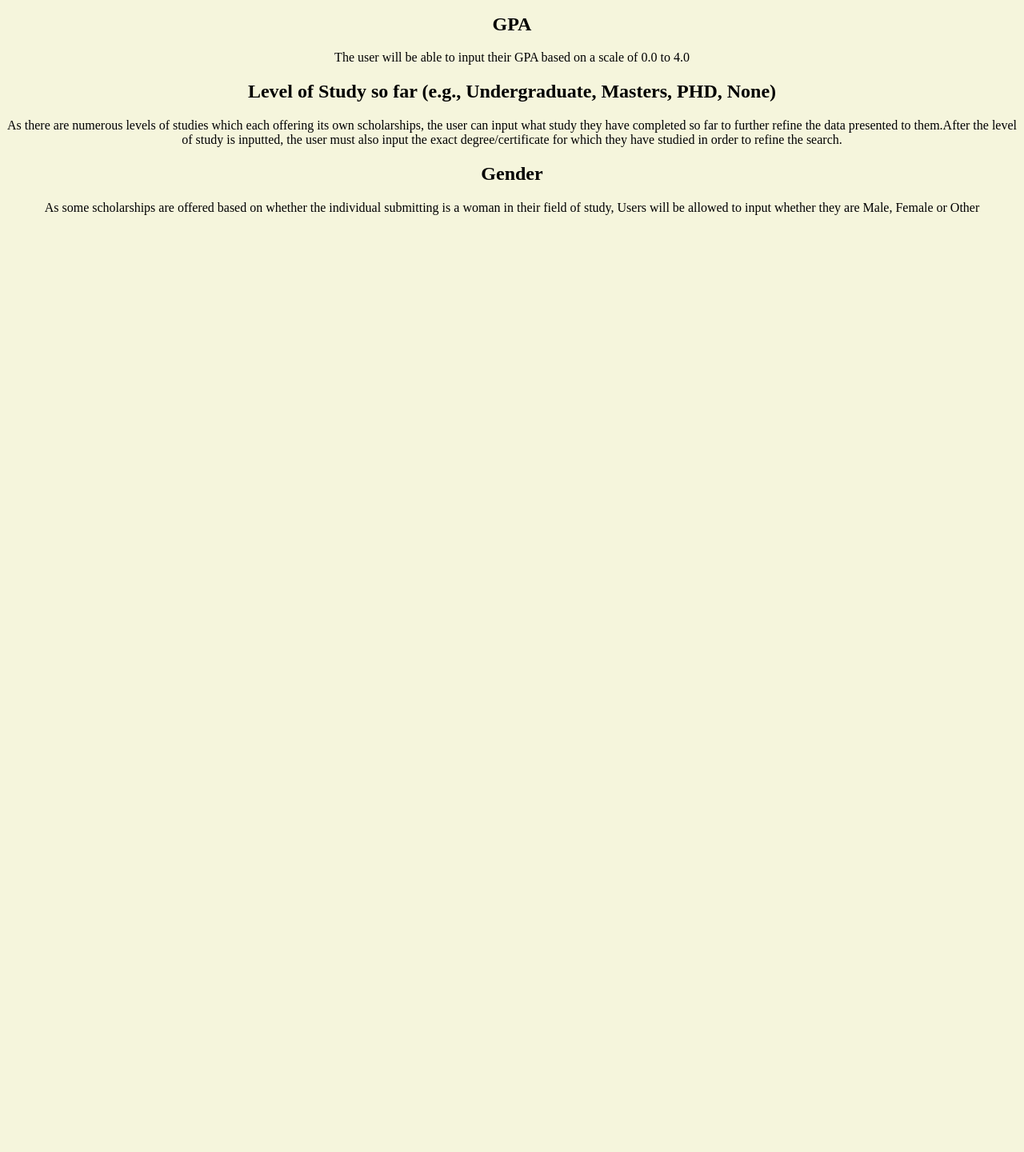
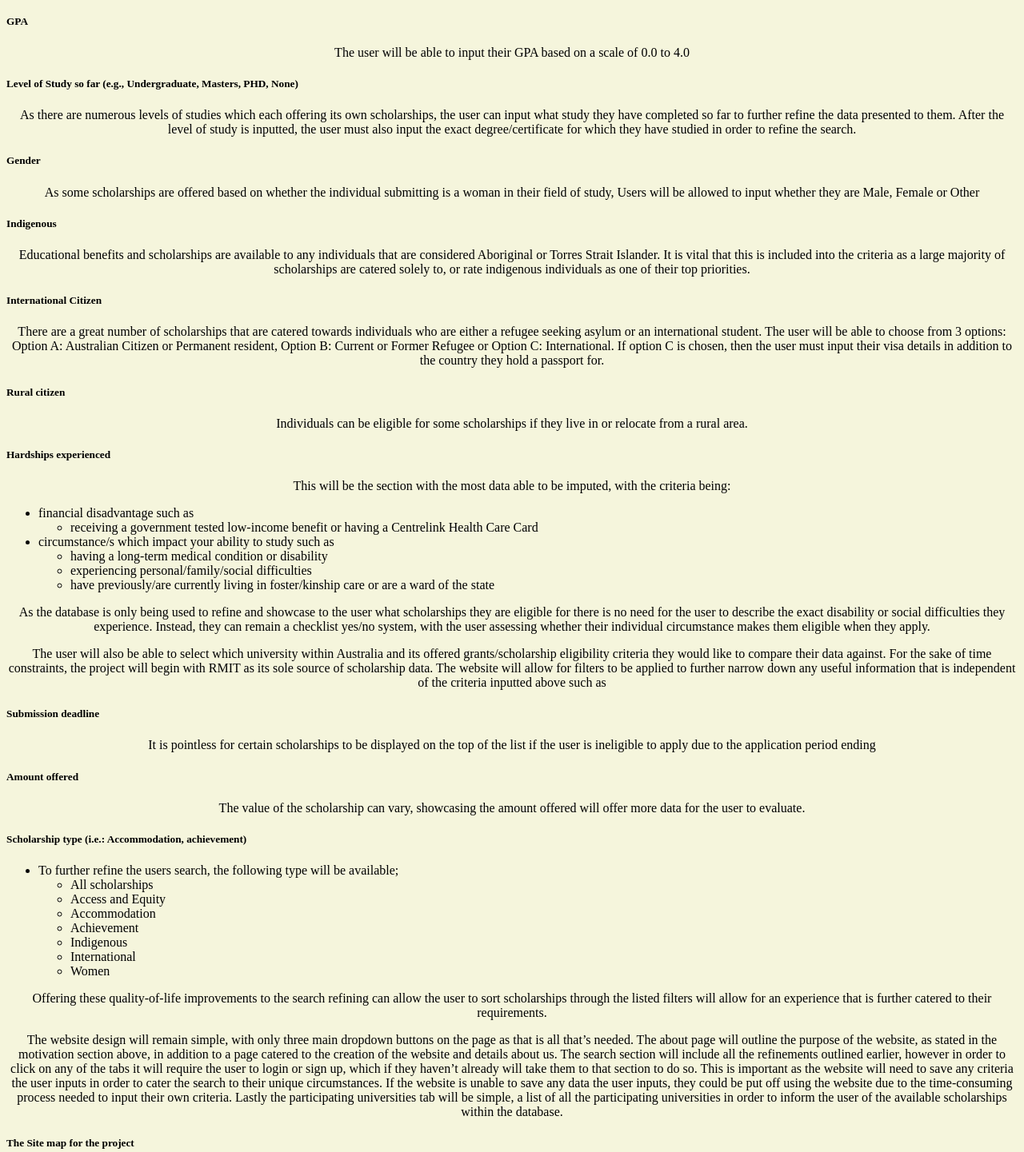
Before and after one commit to Tstonch/Myprofile-Tommy-S3719333, a plain HTML site: page Index.html in a window 1280 px wide. Shown: the part 5302-6743 px from the top of the page at 80% size. Before the commit the page ends 5587 px from the top, so only its background shows below. Drawn offline with Linux system fonts and the light colour scheme.

Commit message:
Update Index.html

```diff
--- a/Index.html
+++ b/Index.html
@@ -141,17 +141,64 @@ The project will involve the Development of an mobile app in which the user can
   </p>
 
 
-<h2> GPA </h2>
+<h5> GPA </h5>
 <p> The user will be able to input their GPA based on a scale of 0.0 to 4.0
 </p>
-  <h2> Level of Study so far (e.g., Undergraduate, Masters, PHD, None) </h2>
-<p>As there are numerous levels of studies which each offering its own scholarships, the user can input what study they have completed so far to further refine the data presented to them.After the level of study is inputted, the user must also input the exact degree/certificate for which they have studied in order to refine the search.
+  <h5> Level of Study so far (e.g., Undergraduate, Masters, PHD, None) </h5>
+<p>As there are numerous levels of studies which each offering its own scholarships, the user can input what study they have completed so far to further refine the data presented to them. After the level of study is inputted, the user must also input the exact degree/certificate for which they have studied in order to refine the search.
 </p>
-<h2>Gender  </h2>
+<h5>Gender  </h5>
 <p> As some scholarships are offered based on whether the individual submitting is a woman in their field of study, Users will be allowed to input whether they are Male, Female or Other
 </p>
+<h5> Indigenous </h5>
+<p> Educational benefits and scholarships are available to any individuals that are considered Aboriginal or Torres Strait Islander. It is vital that this is included into the criteria as a large majority of scholarships are catered solely to, or rate indigenous individuals as one of their top priorities.
+</p>
+<h5> International Citizen  </h5>
+<p> There are a great number of scholarships that are catered towards individuals who are either a refugee seeking asylum or an international student. The user will be able to choose from 3 options: Option A: Australian Citizen or Permanent resident, Option B: Current or Former Refugee or Option C: International. If option C is chosen, then the user must input their visa details in addition to the country they hold a passport for.
+</p>
+<h5> Rural citizen </h5>
+  <p> Individuals can be eligible for some scholarships if they live in or relocate from a rural area.
+</p>
+<h5> Hardships experienced  </h5>
+<p> This will be the section with the most data able to be imputed, with the criteria being:
+  <ul>
+    <li>financial disadvantage such as</li>
+     <ul><li>receiving a government tested low-income benefit or having a Centrelink Health Care Card</ul></li>
+    <li>circumstance/s which impact your ability to study such as</li>
+     <ul><li>having a long-term medical condition or disability</ul></li>
+  <ul><li>experiencing personal/family/social difficulties</ul></li>
+<ul><li>have previously/are currently living in foster/kinship care or are a ward of the state</ul></li>
+</ul>
 
+<p> As the database is only being used to refine and showcase to the user what scholarships they are eligible for there is no need for the user to describe the exact disability or social difficulties they experience. Instead, they can remain a checklist yes/no system, with the user assessing whether their individual circumstance makes them eligible when they apply.
+</p>
+<p> The user will also be able to select which university within Australia and its offered grants/scholarship eligibility criteria they would like to compare their data against. For the sake of time constraints, the project will begin with RMIT as its sole source of scholarship data.
+The website will allow for filters to be applied to further narrow down any useful information that is independent of the criteria inputted above such as
+</p>
 
+<h5> Submission deadline </h5>
+<p> It is pointless for certain scholarships to be displayed on the top of the list if the user is ineligible to apply due to the application period ending
+</p>
+<h5> Amount offered </h5>
+<p> The value of the scholarship can vary, showcasing the amount offered will offer more data for the user to evaluate.
+</p>
+<h5> Scholarship type (i.e.: Accommodation, achievement)</h5>
+<ul>
+   <li>To further refine the users search, the following type will be available; </li>
+     <ul><li>All scholarships</ul></li>
+  <ul><li>Access and Equity</ul></li>
+<ul><li>Accommodation</ul></li>
+<ul><li>Achievement</ul></li>
+<ul><li>Indigenous</ul></li>
+<ul><li>International</ul></li>
+<ul><li>Women</ul></li>
+</ul>
+
+<p> Offering these quality-of-life improvements to the search refining can allow the user to sort scholarships through the listed filters will allow for an experience that is further catered to their requirements.
+</p>
+<p>The website design will remain simple, with only three main dropdown buttons on the page as that is all that’s needed. The about page will outline the purpose of the website, as stated in the motivation section above, in addition to a page catered to the creation of the website and details about us. The search section will include all the refinements outlined earlier, however in order to click on any of the tabs it will require the user to login or sign up, which if they haven’t already will take them to that section to do so. This is important as the website will need to save any criteria the user inputs in order to cater the search to their unique circumstances. If the website is unable to save any data the user inputs, they could be put off using the website due to the time-consuming process needed to input their own criteria. Lastly the participating universities tab will be simple, a list of all the participating universities in order to inform the user of the available scholarships within the database.
+</p>
+<h5> The Site map for the project </h5>
 
 
 
```
